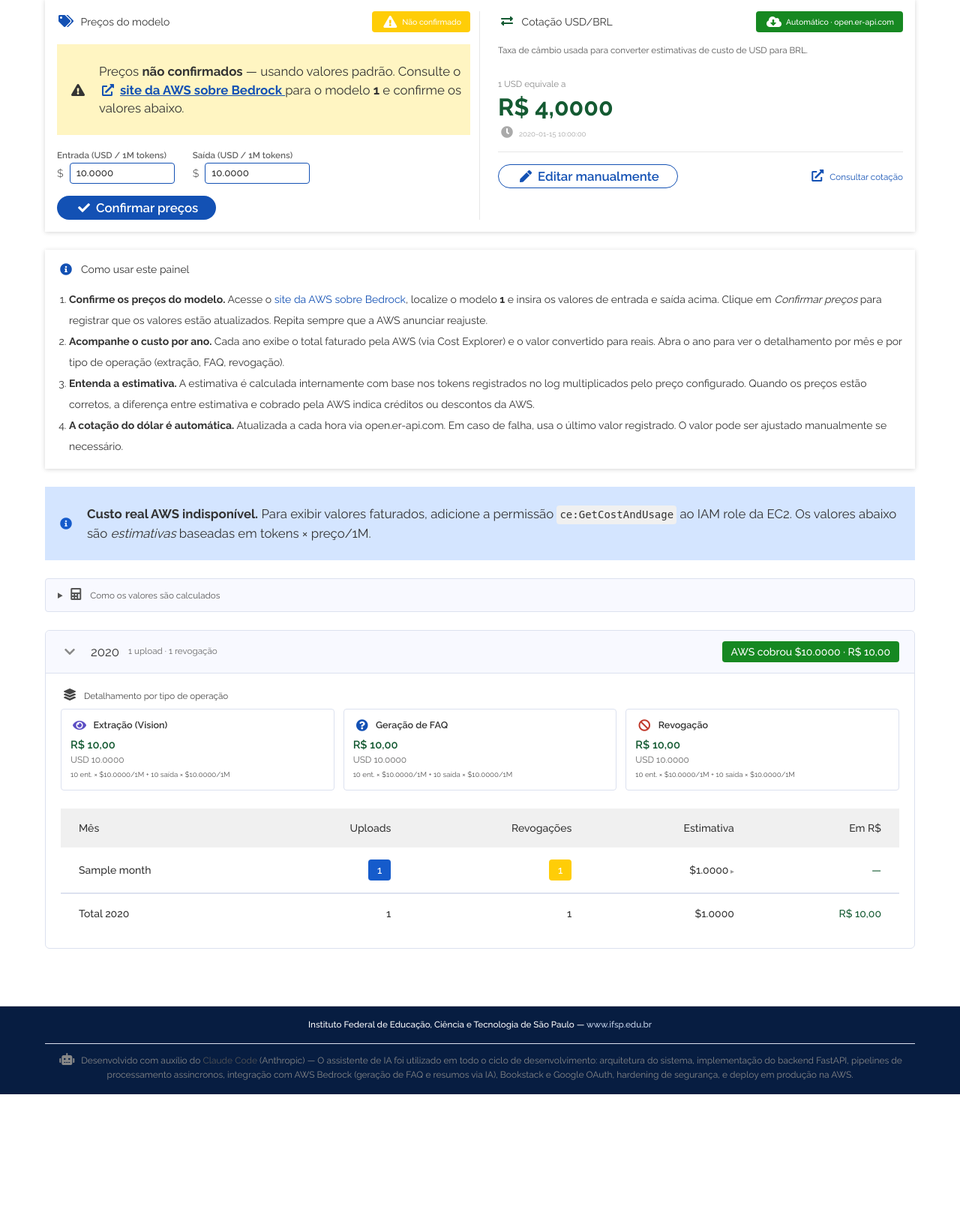
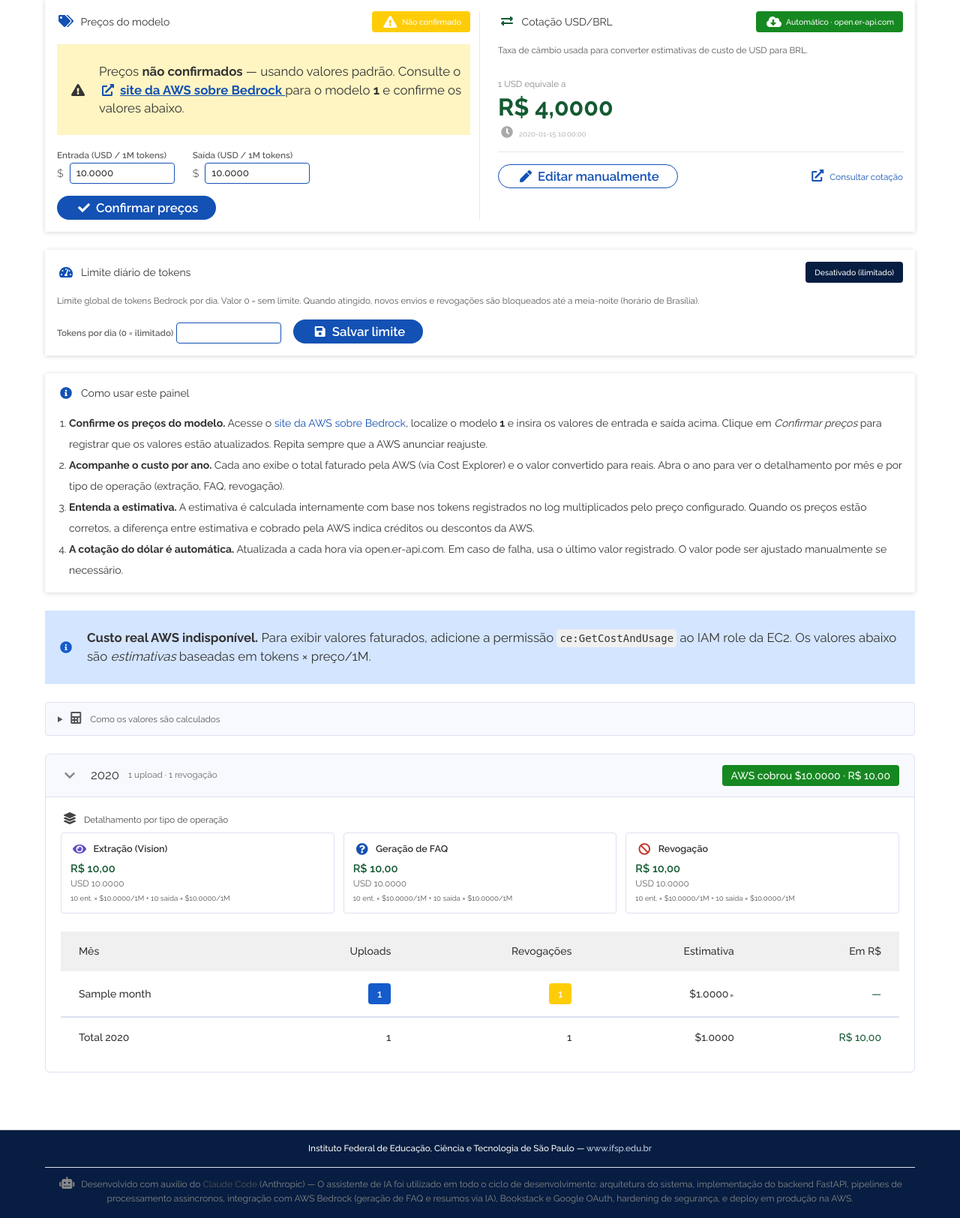
Before and after one commit to menzani/auto-ifsp-normas, a FastAPI app: template app/templates/admin_custo.html in a window 1280 px wide. Shown: the part 189-1813 px from the top of the page at 75% size. Before the commit the page ends 1648 px from the top, so only its background shows below. Run offline with FastAPI, Linux system fonts and the light colour scheme; the template is opened without the code that fills it: most values are stand-ins (such as "Sample title", 1, 10 or a date in 2020); parts of the project's set-up code (start-up, migrations or seed data) failed here and were passed over; some libraries are stand-ins or nearby versions; some web fonts are replaced.

Commit message:
feat: orçamento diário de tokens Bedrock configurável pelo admin
- Novo meta/token_budget.json com load_budget/save_budget (storage.py)
- today_token_usage() calcula tokens consumidos hoje (BRT, meia-noite)
  lendo audit NDJSON do mês corrente, suportando os 3 formatos de extra
- daily_budget_status() retorna usage/limit/pct/exhausted/active
- Upload e revogação bloqueados quando budget diário é atingido
- Indicador visual de % consumido na página de upload (barra colorida)
- Formulário admin em /admin/custo para configurar limite diário
- Ação de audit "alterar_limite_diario"; valor 0 = ilimitado (padrão)

Co-Authored-By: Claude Opus 4.6 (1M context) <noreply@anthropic.com>

```diff
--- a/app/routes/review.py
+++ b/app/routes/review.py
@@ -186,6 +186,21 @@ def invalidate_book_route(book_id: int, request: Request, user=Depends(get_curre
     if user.get("role") not in ("revisor", "admin"):
         raise HTTPException(403, "Acesso restrito a revisores.")
 
+    budget_status = audit.daily_budget_status()
+    if budget_status["exhausted"]:
+        bid = html.escape(str(book_id))
+        return HTMLResponse(
+            f'<tbody id="pub-rows-{bid}"></tbody>'
+            '<div id="action-toast" hx-swap-oob="true">'
+            '<div class="br-message danger action-toast" role="status">'
+            '<div class="icon"><i class="fas fa-times-circle" aria-hidden="true"></i></div>'
+            '<div class="content">'
+            '<p class="text-medium-weight mb-1">Limite diário atingido.</p>'
+            '<p class="text-down-01 mb-0">O limite diário de tokens Bedrock foi atingido. '
+            'Tente novamente amanhã.</p>'
+            '</div></div></div>'
+        )
+
     job_id = f"rev_{secrets.token_urlsafe(12)}"
     initial_status = {
         "id": job_id,
--- a/app/routes/upload.py
+++ b/app/routes/upload.py
@@ -31,6 +31,7 @@ def dashboard(request: Request, user=Depends(get_current_user)):
         "user": user,
         "max_size_mb": settings.max_upload_size_mb,
         "bookstack_url": settings.bookstack_base_url,
+        "budget": audit.daily_budget_status(),
     })
 
 
@@ -47,6 +48,18 @@ async def upload_pdf(
 
     # ── Rate limit simples por usuário ───────────────────────────────────
     _check_rate_limit(user["sub"])
+
+    # ── Limite diário de tokens Bedrock ──────────────────────────────────
+    budget_status = audit.daily_budget_status()
+    if budget_status["exhausted"]:
+        return HTMLResponse(
+            '<div class="br-message danger" role="alert">'
+            '<div class="icon"><i class="fas fa-times-circle" aria-hidden="true"></i></div>'
+            '<div class="content">O limite diário de tokens Bedrock foi atingido. '
+            'Tente novamente amanhã ou solicite ao administrador que aumente o limite.</div>'
+            '</div>',
+            status_code=200,
+        )
 
     # ── Lê o arquivo em memória com limite de tamanho ────────────────────
     content = await pdf_file.read(MAX_BYTES + 1)
--- a/app/services/storage.py
+++ b/app/services/storage.py
@@ -311,6 +311,35 @@ def save_pricing(input_per_1m: float, output_per_1m: float, updated_by: str) ->
         _save_json(_PRICING_KEY, data)
 
 
+# ── Orçamento diário de tokens ────────────────────────────────────────────────
+
+_BUDGET_KEY = "meta/token_budget.json"
+_budget_lock = threading.Lock()
+
+_DEFAULT_BUDGET: dict = {"daily_limit": 0}
+
+
+def load_budget() -> dict:
+    """Carrega limite diário de tokens. Retorna defaults se não configurado."""
+    try:
+        result = _load_json(_BUDGET_KEY)
+        return result if result is not None else dict(_DEFAULT_BUDGET)
+    except Exception:
+        return dict(_DEFAULT_BUDGET)
+
+
+def save_budget(daily_limit: int, updated_by: str) -> None:
+    """Persiste configuração de limite diário de tokens."""
+    from datetime import datetime, timezone
+    data = {
+        "daily_limit": daily_limit,
+        "updated_at": datetime.now(timezone.utc).strftime("%d/%m/%Y %H:%M"),
+        "updated_by": updated_by,
+    }
+    with _budget_lock:
+        _save_json(_BUDGET_KEY, data)
+
+
 # ── Registro de revogações ───────────────────────────────────────────────────
 
 _REVOKED_REGISTRY_KEY = "registry/revoked_books.json"
--- a/app/templates/admin_custo.html
+++ b/app/templates/admin_custo.html
@@ -217,6 +217,74 @@
         </div><!-- /row -->
       </div><!-- /card-content -->
     </div><!-- /card preços+câmbio -->
+
+    {# ═══════════════════════════════════════════════════════════════════════ #}
+    {# LIMITE DIÁRIO DE TOKENS                                                 #}
+    {# ═══════════════════════════════════════════════════════════════════════ #}
+    <div class="br-card mb-4">
+      <div class="card-header">
+        <div class="d-flex align-items-center justify-content-between flex-wrap" style="gap:.5rem;">
+          <div class="d-flex align-items-center">
+            <i class="fas fa-tachometer-alt mr-2" style="color:#1351B4;" aria-hidden="true"></i>
+            <span class="text-medium-weight">Limite diário de tokens</span>
+          </div>
+          {% if budget.get("daily_limit", 0) > 0 %}
+            <span class="br-tag info text" style="font-size:.75em;">
+              Ativo &middot; {{ "{:,}".format(budget.daily_limit).replace(",", ".") }} tokens/dia
+            </span>
+          {% else %}
+            <span class="br-tag text" style="font-size:.75em;">Desativado (ilimitado)</span>
+          {% endif %}
+        </div>
+      </div>
+      <div class="card-content">
+        <p class="text-down-01 mb-3" style="color:#555;">
+          Limite global de tokens Bedrock por dia. Valor 0 = sem limite.
+          Quando atingido, novos envios e revogações são bloqueados até a meia-noite (horário de Brasília).
+        </p>
+
+        {% if budget_status.active %}
+        <div class="mb-3">
+          <div class="d-flex align-items-center justify-content-between mb-1">
+            <span class="text-down-01">Consumo hoje:
+              <strong>{{ "{:,}".format(budget_status.usage).replace(",", ".") }}</strong> /
+              {{ "{:,}".format(budget_status.limit).replace(",", ".") }}
+            </span>
+            <span class="text-medium-weight" style="color:{% if budget_status.pct >= 90 %}#E52207{% elif budget_status.pct >= 70 %}#b3860a{% else %}#168821{% endif %};">
+              {{ "%.1f"|format(budget_status.pct) }}%
+            </span>
+          </div>
+          <div style="background:#e0e0e0; border-radius:4px; height:8px; overflow:hidden;">
+            <div style="width:{{ budget_status.pct }}%; height:100%; border-radius:4px;
+                        background:{% if budget_status.pct >= 90 %}#E52207{% elif budget_status.pct >= 70 %}#FFCD07{% else %}#168821{% endif %};
+                        transition:width .3s;"></div>
+          </div>
+        </div>
+        {% endif %}
+
+        {% if budget_saved is defined %}
+        <div class="br-message success mb-3" role="alert">
+          <div class="icon"><i class="fas fa-check-circle" aria-hidden="true"></i></div>
+          <div class="content">Limite diário atualizado com sucesso.</div>
+        </div>
+        {% endif %}
+
+        <form method="post" action="/admin/custo/budget">
+          <input type="hidden" name="csrf_token" value="{{ request.session.get('_csrf_token', '') }}" />
+          <div class="d-flex align-items-end" style="gap:1rem;">
+            <div>
+              <label for="daily_limit" class="text-down-01" style="color:#666;">Tokens por dia (0 = ilimitado)</label>
+              <input id="daily_limit" name="daily_limit" type="number"
+                     min="0" step="1000" value="{{ budget.get('daily_limit', 0) }}"
+                     class="custo-price-input" style="width:180px;" />
+            </div>
+            <button type="submit" class="br-button primary small">
+              <i class="fas fa-save mr-1" aria-hidden="true"></i> Salvar limite
+            </button>
+          </div>
+        </form>
+      </div>
+    </div>
 
     {# ═══════════════════════════════════════════════════════════════════════ #}
     {# COMO USAR                                                               #}
```
Also changed, not shown: app/routes/admin.py (+19 -0 lines), app/services/audit.py (+73 -0 lines), app/templates/index.html (+30 -0 lines).
